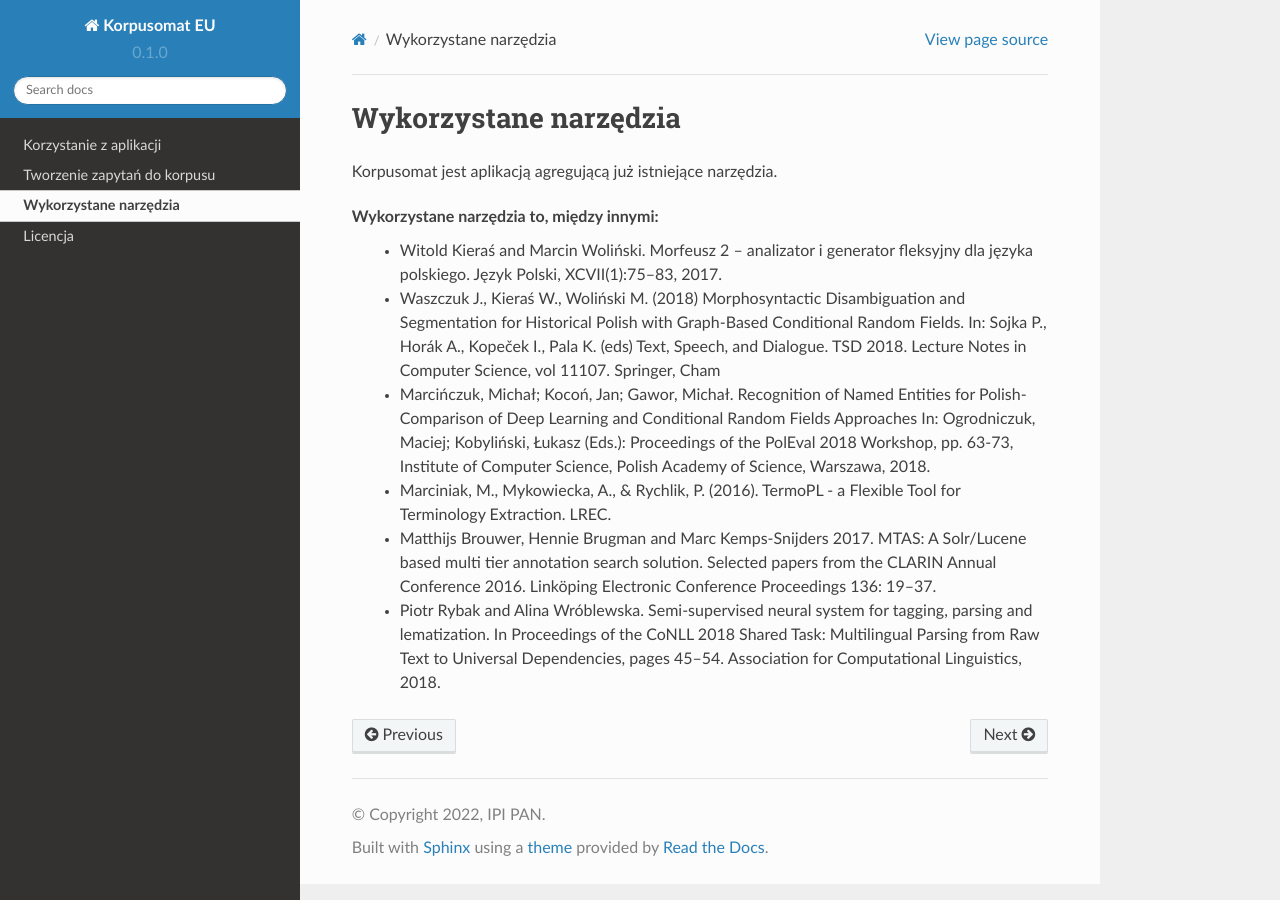
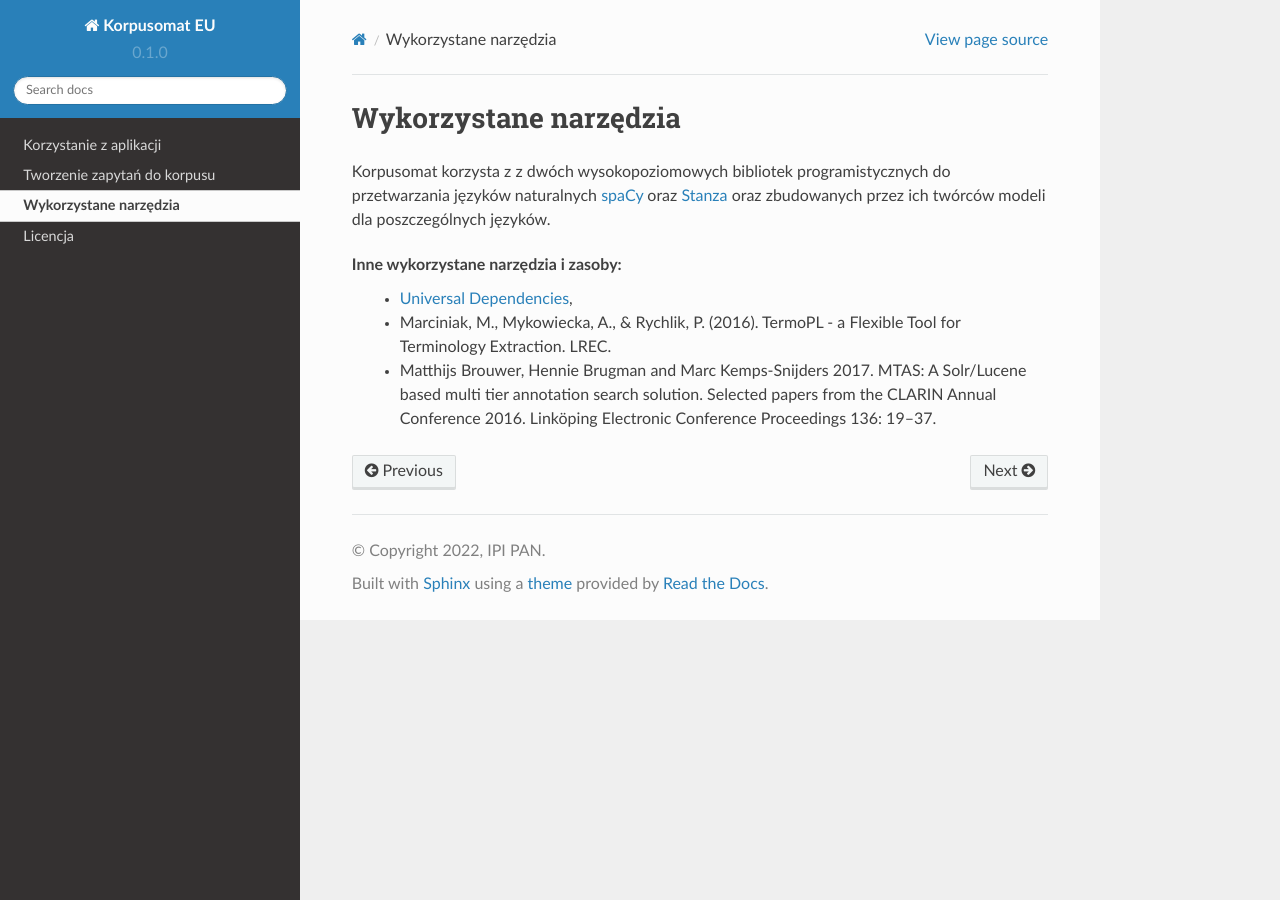
Before and after one commit to ipipan/korpusomat-eu-docs, a Sphinx documentation site: the page built from docs/source/narzedzia.rst, in a window 1280 px wide. Built offline with Sphinx 7.4.7 and the Read the Docs theme 2.0.0, drawn with Linux system fonts in a browser that asks for light colours.

Commit message:
Update narzedzia.rst

```diff
--- a/docs/source/narzedzia.rst
+++ b/docs/source/narzedzia.rst
@@ -1,12 +1,9 @@
 Wykorzystane narzędzia
 ====
 
-Korpusomat jest aplikacją agregującą już istniejące narzędzia.
+Korpusomat korzysta z z dwóch wysokopoziomowych bibliotek programistycznych do przetwarzania języków naturalnych `spaCy <https://spacy.io/>`__ oraz `Stanza <https://stanfordnlp.github.io/stanza/>`__ oraz zbudowanych przez ich twórców modeli dla poszczególnych języków.
 
-Wykorzystane narzędzia to, między innymi:
- - Witold Kieraś and Marcin Woliński. Morfeusz 2 – analizator i generator fleksyjny dla języka polskiego. Język Polski, XCVII(1):75–83, 2017.
- - Waszczuk J., Kieraś W., Woliński M. (2018) Morphosyntactic Disambiguation and Segmentation for Historical Polish with Graph-Based Conditional Random Fields. In: Sojka P., Horák A., Kopeček I., Pala K. (eds) Text, Speech, and Dialogue. TSD 2018. Lecture Notes in Computer Science, vol 11107. Springer, Cham
- - Marcińczuk, Michał; Kocoń, Jan; Gawor, Michał. Recognition of Named Entities for Polish-Comparison of Deep Learning and Conditional Random Fields Approaches In: Ogrodniczuk, Maciej; Kobyliński, Łukasz (Eds.): Proceedings of the PolEval 2018 Workshop, pp. 63-73, Institute of Computer Science, Polish Academy of Science, Warszawa, 2018.
+Inne wykorzystane narzędzia i zasoby:
+ - `Universal Dependencies <https://universaldependencies.org/>`__,
  - Marciniak, M., Mykowiecka, A., & Rychlik, P. (2016). TermoPL - a Flexible Tool for Terminology Extraction. LREC.
  - Matthijs Brouwer, Hennie Brugman and Marc Kemps-Snijders 2017. MTAS: A Solr/Lucene based multi tier annotation search solution. Selected papers from the CLARIN Annual Conference 2016. Linköping Electronic Conference Proceedings 136: 19–37.
- - Piotr Rybak and Alina Wróblewska. Semi-supervised neural system for tagging, parsing and lematization. In Proceedings of the CoNLL 2018 Shared Task: Multilingual Parsing from Raw Text to Universal Dependencies, pages 45–54. Association for Computational Linguistics, 2018.
```
